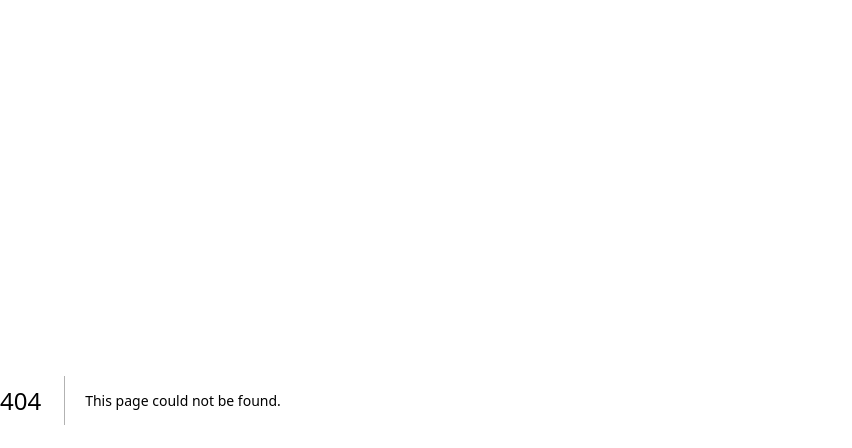
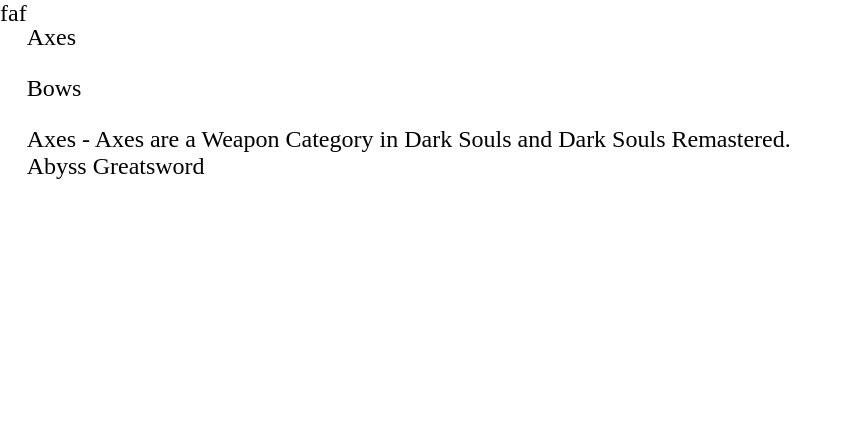
Before and after one commit to alexpeev9/NextJS-Dark-Souls-Weapons, a Next.js app: page /weapons/1/1 in a window 1280 px wide. Before the commit this address had no page. Shown: the top 448 px of the page, without its empty margins (0-852 px from the left). Built offline with nearby package versions, Linux system fonts and the light colour scheme.

Commit message:
Add base folder structure

```diff
--- a/app/assets/styles/global.scss
+++ /dev/null
@@ -1,12 +0,0 @@
-@import './font.scss';
-
-body {
-  margin: 0;
-  font-size: 1.5rem;
-  display: flex;
-  flex-direction: row;
-
-  main {
-    font-family: 'Optimus Princeps';
-  }
-}
--- a/app/assets/styles/font.scss
+++ b/app/global.scss
@@ -7,3 +7,14 @@
   font-family: 'Optimus Princeps';
   src: url('/fonts/OptimusPrinceps.ttf');
 }
+
+body {
+  margin: 0;
+  font-size: 1.5rem;
+  display: flex;
+  flex-direction: row;
+
+  main {
+    font-family: 'Optimus Princeps';
+  }
+}
--- a/app/layout.tsx
+++ b/app/layout.tsx
@@ -1,5 +1,6 @@
 import type { Metadata } from 'next'
-import './assets/styles/global.scss'
+import './global.scss'
+import Navigation from '@/components/navigation'
 
 export const metadata: Metadata = {
   title: {
@@ -16,7 +17,10 @@
 }) {
   return (
     <html lang='en'>
-      <body>{children}</body>
+      <body>
+        <Navigation />
+        {children}
+      </body>
     </html>
   )
 }
--- /dev/null
+++ b/app/weapons/[categorySlug]/[weaponSlug]/page.tsx
@@ -0,0 +1,29 @@
+export default function Page() {
+  const weaponData = {
+    requirements: {
+      faith: 18,
+      strength: 22,
+      intelligence: 18,
+      dexterity: 18
+    },
+    category: 'c1cb376964cee52c66a99510',
+    weight: 9,
+    damage: {
+      physical: 160,
+      magic: 0,
+      lightning: 0,
+      fire: 0
+    },
+    durability: 300,
+    name: 'Abyss Greatsword',
+    attackType: 'regular',
+    bonus: {
+      faith: null,
+      strength: 'C',
+      intelligence: null,
+      dexterity: 'C'
+    },
+    id: '418d1c93-5e9a-430b-ac33-58bfe541e99d'
+  }
+  return <div>{weaponData.name}</div>
+}
--- /dev/null
+++ b/app/weapons/[categorySlug]/layout.tsx
@@ -0,0 +1,23 @@
+export default async function WeaponsLayout({
+  children
+}: {
+  children: React.ReactNode
+}) {
+  const categoryData = {
+    id: 'a1cb37db64cee52c66f99510',
+    name: 'Axes',
+    description:
+      'Axes are a Weapon Category in Dark Souls and Dark Souls Remastered.',
+    imageUrl: 'hand_axe.png',
+    weapons: ['9c95ece9-cf7e-4216-9325-fd9b581020da']
+  }
+
+  return (
+    <div>
+      <div>
+        {categoryData.name} - {categoryData.description}
+      </div>
+      {children}
+    </div>
+  )
+}
--- /dev/null
+++ b/app/weapons/[categorySlug]/page.tsx
@@ -0,0 +1,5 @@
+import WeaponsLayout from './layout'
+
+export default function Page() {
+  return <>Select a Weapon to view all details for it.</>
+}
--- /dev/null
+++ b/app/weapons/layout.tsx
@@ -0,0 +1,32 @@
+export default function CategoriesLayout({
+  children
+}: {
+  children: React.ReactNode
+}) {
+  const categoriesData = [
+    {
+      id: 'a1cb37db64cee52c66f99510',
+      name: 'Axes',
+      description:
+        'Axes are a Weapon Category in Dark Souls and Dark Souls Remastered.',
+      imageUrl: 'hand_axe.png',
+      weapons: ['9c95ece9-cf7e-4216-9325-fd9b581020da']
+    },
+    {
+      id: 'b1cb37db64cee52c66f99510',
+      name: 'Bows',
+      description:
+        'Bows are a Weapon Category in Dark Souls and Dark Souls Remastered.',
+      imageUrl: 'black_bow_of_pharis.png',
+      weapons: ['cf60c22b-f9e1-4f84-b8a3-109067c0fee3']
+    }
+  ]
+  return (
+    <div>
+      {categoriesData.map((category, key) => (
+        <p key={key}>{category.name}</p>
+      ))}
+      {children}
+    </div>
+  )
+}
--- /dev/null
+++ b/app/weapons/page.tsx
@@ -0,0 +1,5 @@
+import CategoriesLayout from './layout'
+
+export default function Page() {
+  return <>Select a category to view all weapons for it.</>
+}
--- /dev/null
+++ b/components/navigation/index.tsx
@@ -0,0 +1,5 @@
+import './navigation.module.scss'
+
+export default function Navigation() {
+  return <nav className='navigation'>faf</nav>
+}
--- /dev/null
+++ b/components/navigation/navigation.module.scss
@@ -0,0 +1,18 @@
+.navigation {
+  width: 16rem;
+  display: flex;
+  flex-direction: column;
+  align-items: center;
+  height: 100vh;
+  opacity: 90%;
+
+  @media only screen and (max-width: 1600px) {
+    grid-area: nav;
+    align-items: normal;
+  }
+
+  @media only screen and (max-width: 1000px) {
+    height: max-content;
+    width: 100%;
+  }
+}
```
